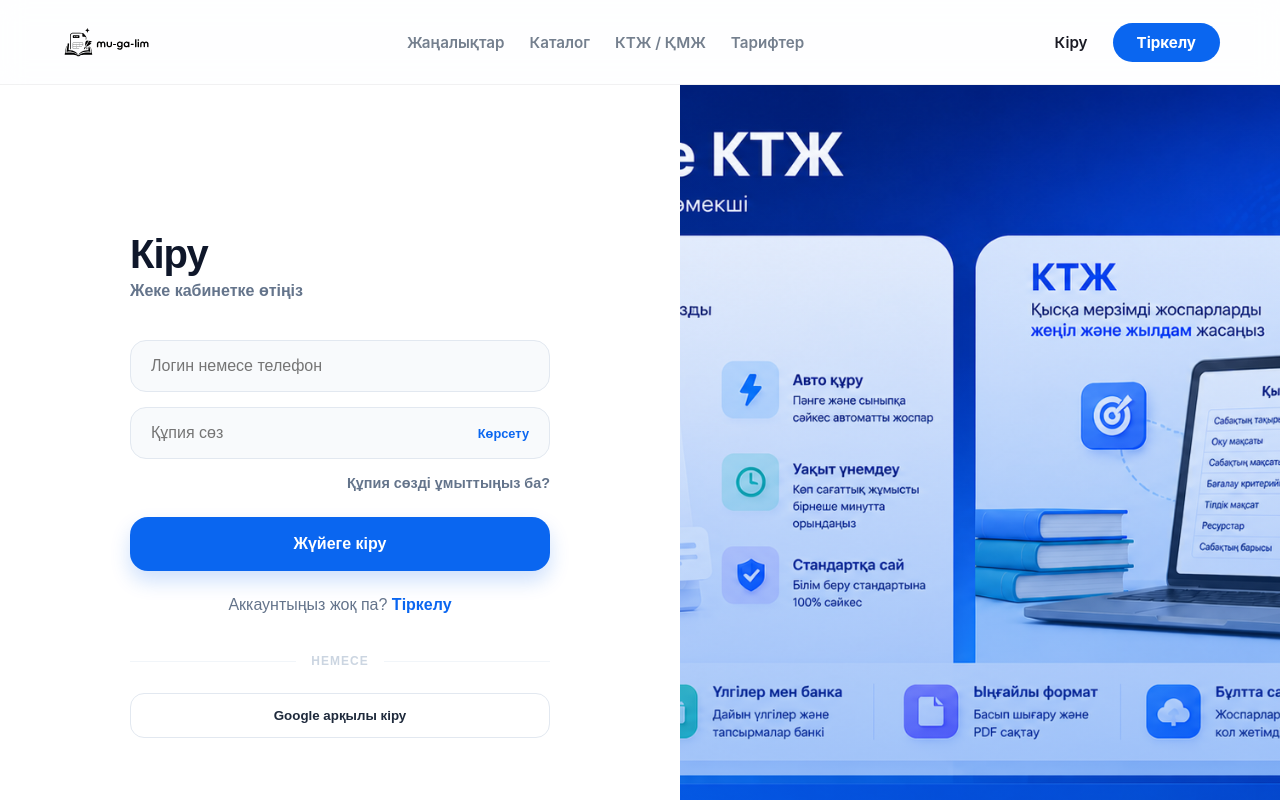
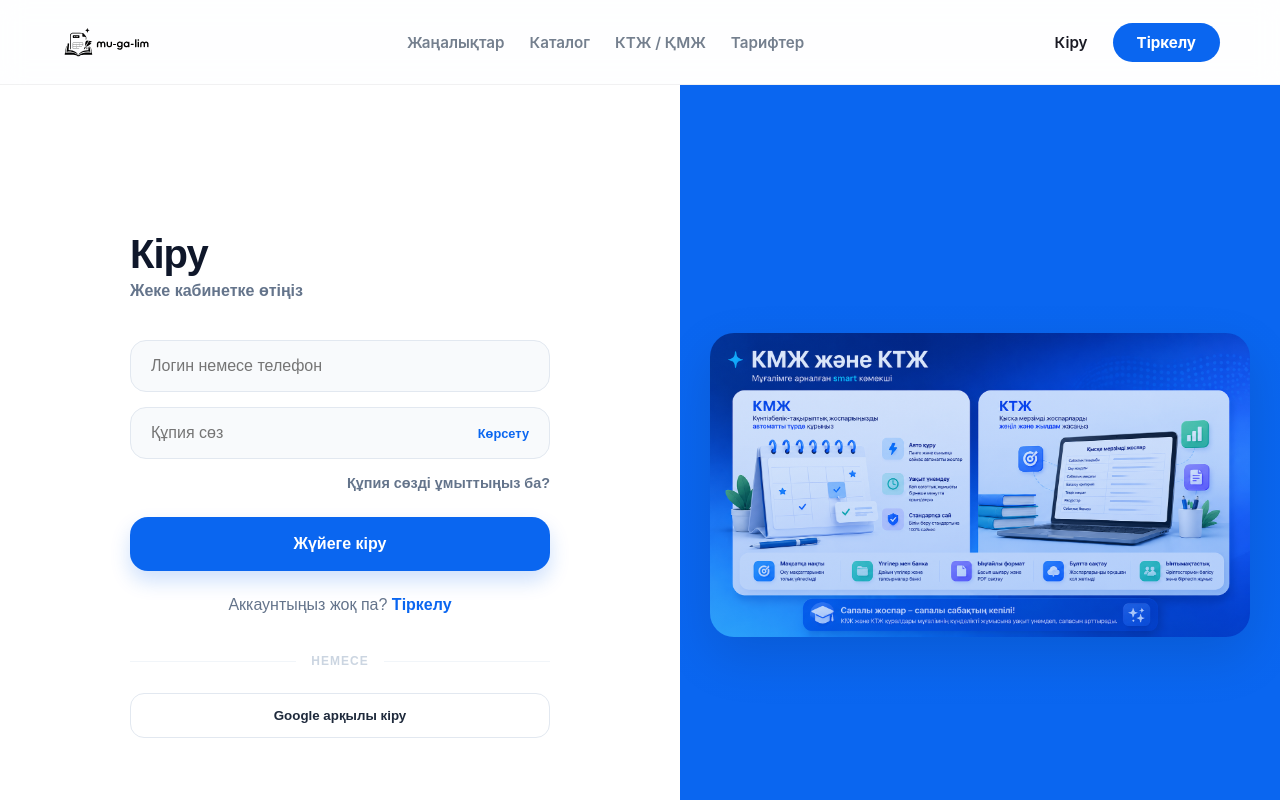
Before and after one commit to Temir1754/mugalim.kz, a Next.js app: page /login in a window 1280 px wide. Shown: the top 800 px of the page. Built offline with nearby package versions, Linux system fonts and the light colour scheme.

Commit message:
fix: improve promo image layout to prevent cropping and add premium styling

```diff
--- a/src/app/login/page.tsx
+++ b/src/app/login/page.tsx
@@ -182,13 +182,13 @@ export default function Login() {
               src="/images/login-promo.png"
               alt="Promo Banner"
               style={{
-                width: "100%",
-                height: "100%",
-                objectFit: "cover",
-                position: "absolute",
-                top: 0,
-                left: 0,
-                zIndex: 1
+                width: "90%",
+                height: "auto",
+                maxHeight: "90%",
+                objectFit: "contain",
+                zIndex: 2,
+                borderRadius: "24px",
+                boxShadow: "0 20px 50px rgba(0,0,0,0.15)"
               }}
            />
 
```
Also changed, not shown: src/app/register/page.tsx (+9 -1 lines).
